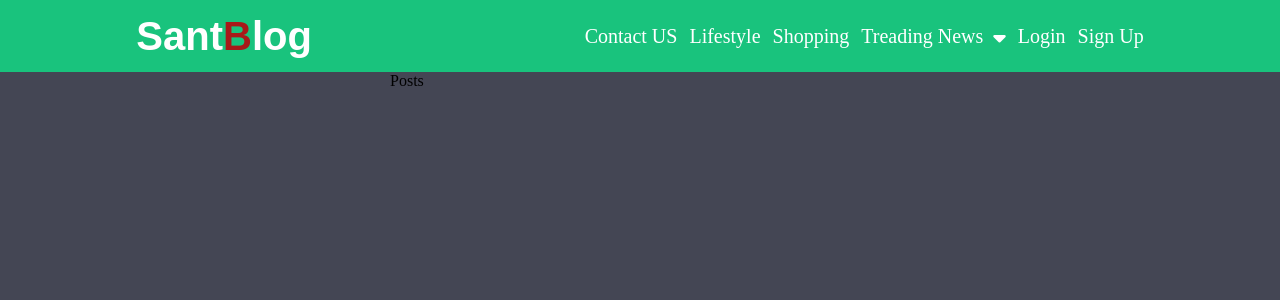
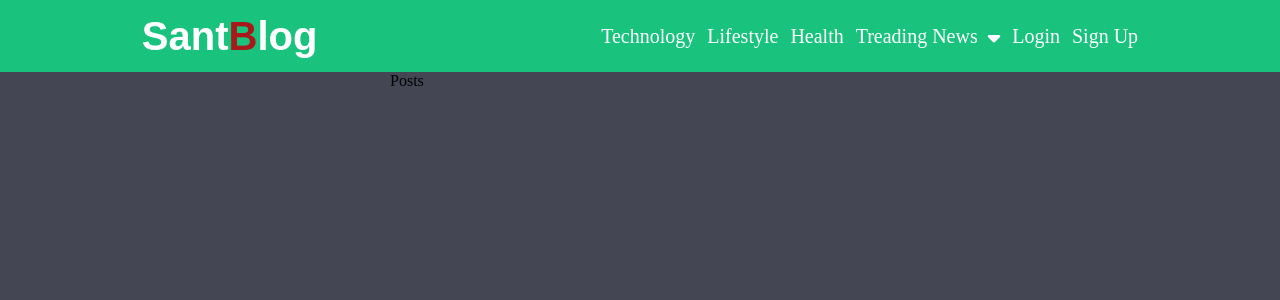
Before and after one commit to eerapheal/Blogapp-mern, a React (Create React App) app in the folder client/: page / in a window 1280 px wide. Shown: the top 300 px of the page. Built offline with nearby package versions, Linux system fonts and the light colour scheme; the HTML template or start-up script is replaced by a standard one.

Commit message:
Header categories name change.

```diff
--- a/client/src/Components/Header/Header.jsx
+++ b/client/src/Components/Header/Header.jsx
@@ -19,7 +19,7 @@ const Header = () => {
   return (
 
       <nav>
-        <div className="mobileMenuDiv" style={{ width: "100%", height: "100vh" }}>
+        <div className="mobileMenuDiv" style={{ width: "100%" }}>
           <nav className="mobileMenu">
             <div className="burger-menu" onClick={updateMenu}>
               <div className={burger_class}></div>
@@ -36,7 +36,7 @@ const Header = () => {
           <ul className="mobilenavItem">
             <li className="mobilenavlinks">
                 <a href="#" alt="Signup" className="navlinks">
-                  Contact US
+                  Technology
                 </a>
               </li>
               <li className="mobilenavlinks">
@@ -46,7 +46,7 @@ const Header = () => {
               </li>
               <li className="mobilenavlinks">
                 <a href="#" alt="Signup" className="navlinks">
-                  Shopping
+                  Health
                 </a>
               </li>
               <li className="mobilenavlinks">
@@ -115,7 +115,7 @@ const Header = () => {
             <ul className="navItem">
             <li className="navlinks">
                 <a href="#" alt="Signup" className="navlinks">
-                  Contact US
+                  Technology
                 </a>
               </li>
               <li className="navlinks">
@@ -125,7 +125,7 @@ const Header = () => {
               </li>
               <li className="navlinks">
                 <a href="#" alt="Signup" className="navlinks">
-                  Shopping
+                  Health
                 </a>
               </li>
               <li className="navlinks">
```
